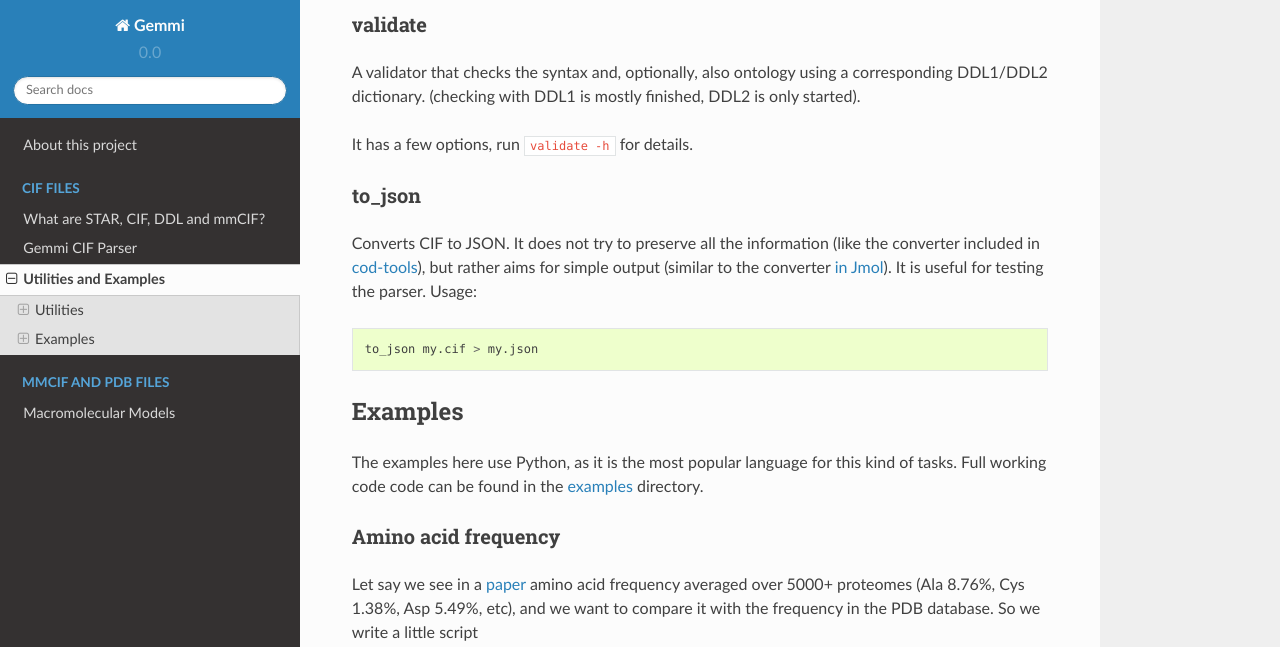
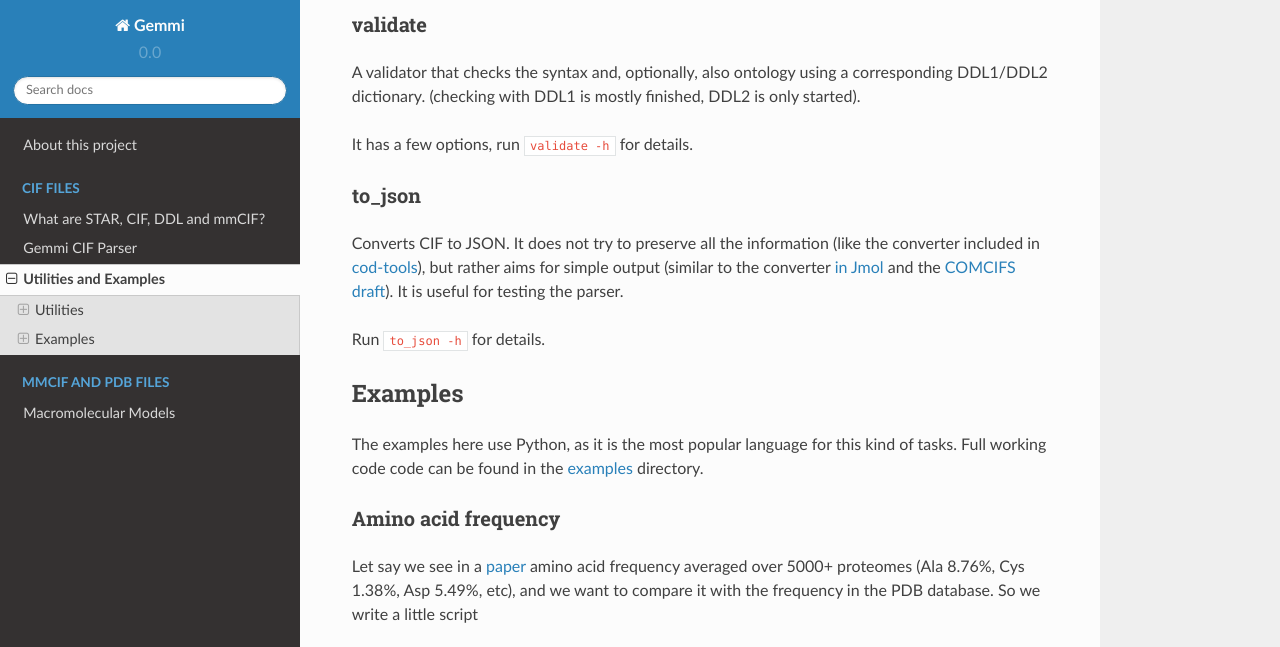
Before and after one commit to project-gemmi/gemmi, a Sphinx documentation site: the page built from docs/cif-utils.rst, in a window 1280 px wide and 900 px high, scrolled down 398 px, cut to the strip 0-647 px from the top of the window. Built offline with Sphinx 7.4.7 and the Read the Docs theme 2.0.0, drawn with Linux system fonts in a browser that asks for light colours.

Commit message:
use The Lean and Mean C++ Option Parser in utilities
copying optionparser.h from http://optionparser.sourceforge.net
with two little changes to avoid compiler warnings

```diff
--- a/docs/cif-utils.rst
+++ b/docs/cif-utils.rst
@@ -27,14 +27,15 @@ to_json
 
 Converts CIF to JSON. It does not try to preserve all the information
 (like the converter included in cod-tools_),
-but rather aims for simple output (similar to the converter `in Jmol`_).
-It is useful for testing the parser.  Usage::
-
-    to_json my.cif > my.json
+but rather aims for simple output (similar to the converter `in Jmol`_
+and the `COMCIFS draft`_).
+It is useful for testing the parser.
 
 .. _cod-tools: https://github.com/sauliusg/cod-tools
 .. _in Jmol: https://sourceforge.net/p/jmol/mailman/message/35622017/
+.. _COMCIFS draft: http://comcifs.github.io/cif-json
 
+Run ``to_json -h`` for details.
 
 .. _cif_examples:
 
```
Also changed, not shown: 7 other files.
